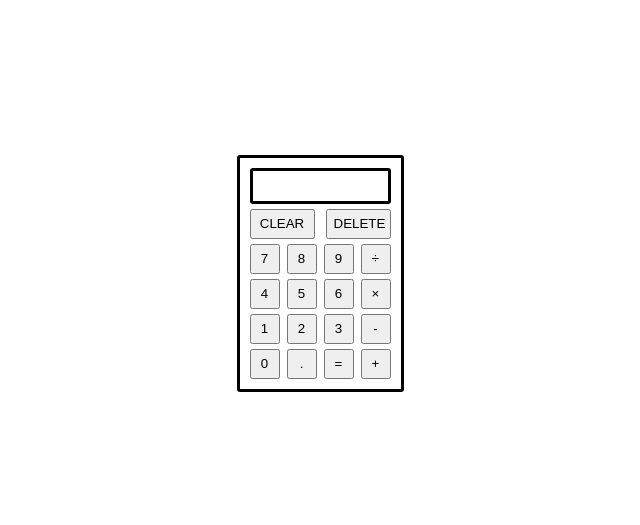
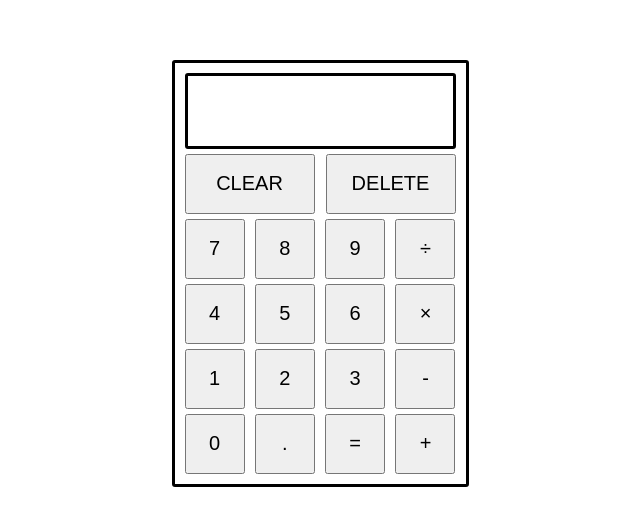
Before and after one commit to sungseanpark/calculator, a plain HTML site: page index.html in a window 1280 px wide. Shown: the part 127-652 px from the top of the page, without its empty margins (320-960 px from the left). Drawn offline with Linux system fonts and the light colour scheme.

Commit message:
Adjust style sizes

```diff
--- a/style.css
+++ b/style.css
@@ -22,20 +22,23 @@ body {
 }
 
 button {
-    width: 30px;
-    height: 30px;
+    width: 60px;
+    height: 60px;
+    font-size: 20px;
 }
 
 .cd {
-    width: 65px;
-    height: 30px;
+    width: 130px;
+    height: 60px;
 }
 
 .display {
-    width: 135px;
-    height: 30px;
+    width: 255px;
+    height: 60px;
     border-style: solid;
     border-radius: 3px;
     text-align: end;
-    line-height: 30px;
+    line-height: 60px;
+    padding: 5px;
+    font-size: 40px;
 }
```
